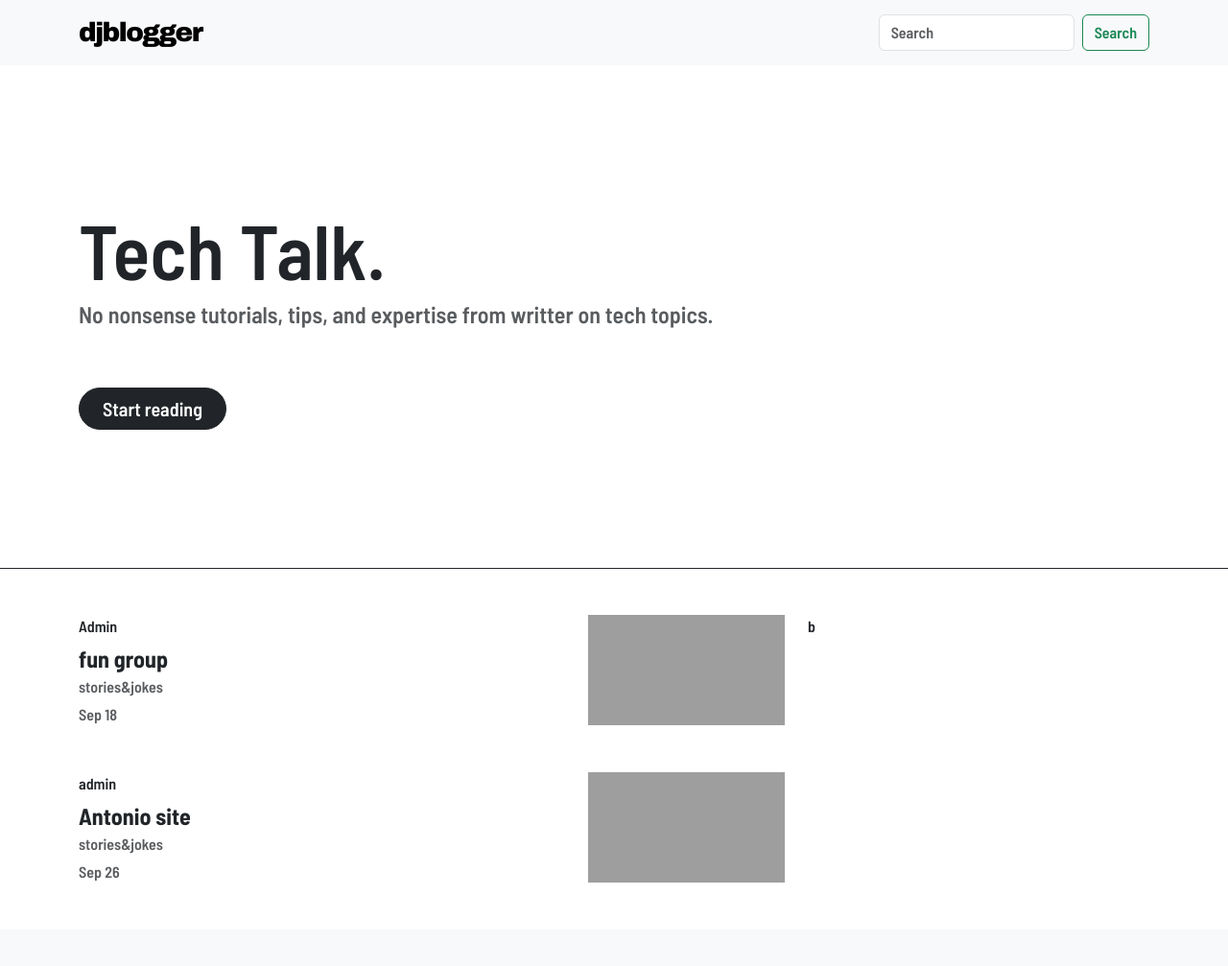
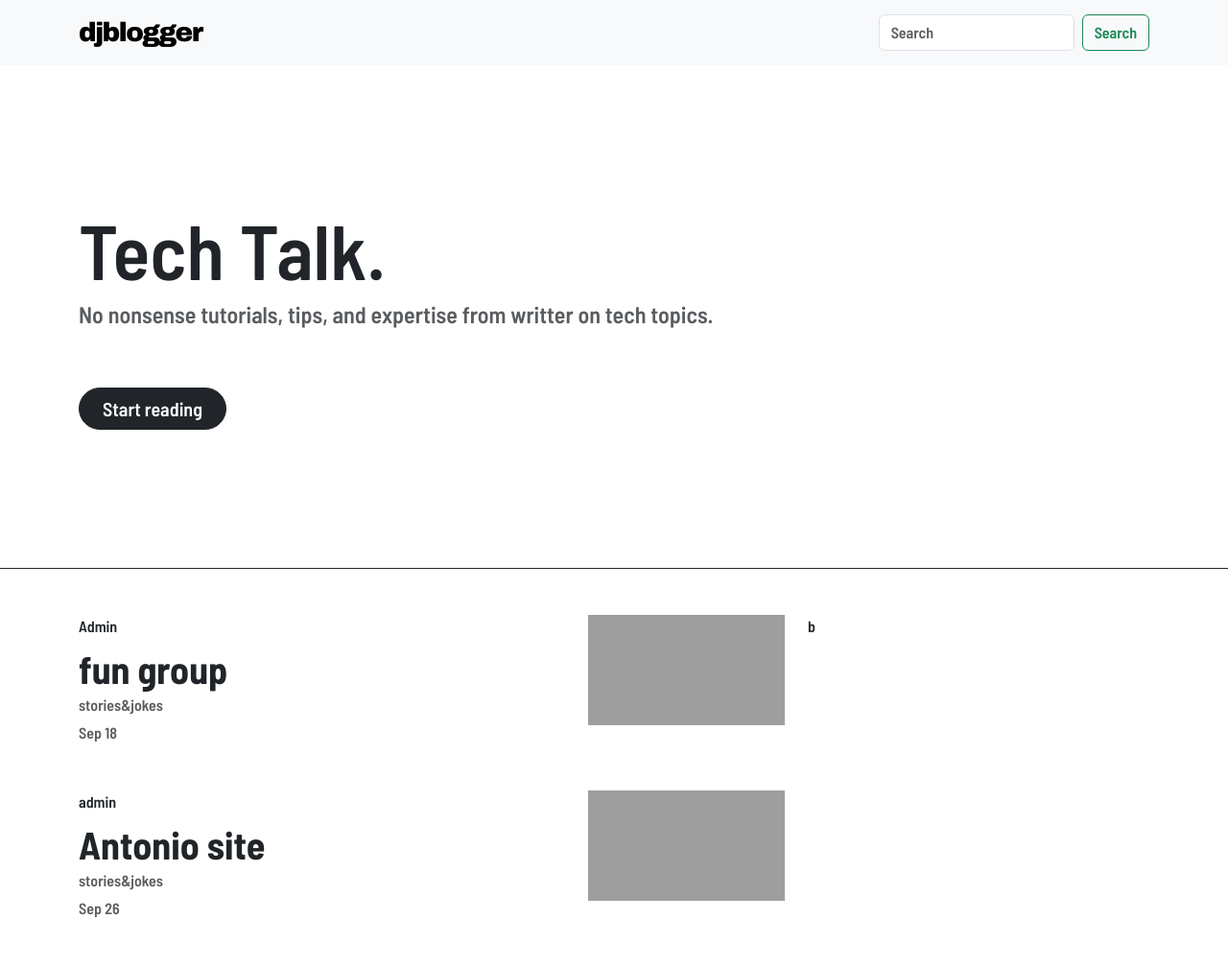
Before and after one commit to Abiola65/Dj_blogger, a Django app: page / in a window 1280 px wide. Shown: the whole page at 96% size. Before the commit the page ends 920 px from the top, so only its background shows below. Run offline with Django 4.2, Linux system fonts and the light colour scheme; data comes from the database, SQL or seed files in the repository; grey boxes are pictures that could not be loaded.

Commit message:
new changes

```diff
--- a/djblogger/djblogger/static/css/main.css
+++ b/djblogger/djblogger/static/css/main.css
@@ -21,3 +21,20 @@ body {
 .fw-500{
     font-weight: 500;
 }
+
+.infscroll h1{
+    font-size: 22px;
+    letter-spacing: -0.6px;
+}
+
+@media only screen and (max-width: 768px) {
+    .infscroll h1 {
+        font-size: 0.9375rem;
+        letter-spacing: -0.0px;
+    }
+
+    .infscroll-author,
+    .infscroll-date{
+        font-size: 0.8125rem;
+    }
+}
--- a/djblogger/djblogger/templates/blog/index.html
+++ b/djblogger/djblogger/templates/blog/index.html
@@ -15,10 +15,10 @@
                     <div class="row">
                         <div class="col-8">
                             <div class="card-body p-0">
-                               <div class="pb-2 text-body">{{post.author}}</div>
-                               <h1 class="mb-1 fs-4 text-body fw-bold">{{post.title|truncatechars:80}}</h1>
-                               <h2 class="text-muted fs-6">{{post.subtitle}}</h2>
-                               <div class="text-muted">{{post.updated_at|date:"M d"}}</div>
+                               <div class="pb-2 text-body infscroll-author">{{post.author}}</div>
+                               <h1 class="mb-1 text-body fw-bold">{{post.title|truncatechars:80}}</h1>
+                               <h2 class="text-muted fs-6 d-none d-sm-block">{{post.subtitle}}</h2>
+                               <div class="text-muted infscroll-date">{{post.updated_at|date:"M d"}}</div>
                             </div>
                         </div>
                         <div class="col-4">
```
